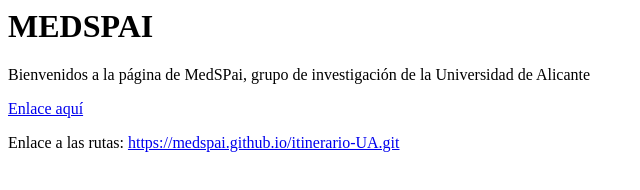
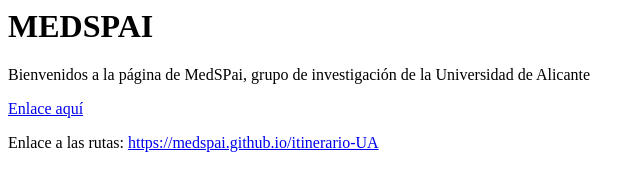
Before and after one commit to medspai/medspai.github.io, a plain HTML site: page index.html in a window 1280 px wide. Shown: the full height of the page, 0-640 px from the left. Drawn offline with Linux system fonts and the light colour scheme.

Commit message:
Update index.html

```diff
--- a/index.html
+++ b/index.html
@@ -6,5 +6,5 @@
 <P>Bienvenidos a la página de MedSPai, grupo de investigación de la Universidad de Alicante</P>
 <p><a href="https://medspai.github.io">Enlace aquí</a></p>
 
-  <p>Enlace a las rutas: <a href="https://medspai.github.io/itinerario-UA.git">https://medspai.github.io/itinerario-UA.git</p>
+  <p>Enlace a las rutas: <a href="https://medspai.github.io/itinerario-UA">https://medspai.github.io/itinerario-UA</p>
 </body>
```
